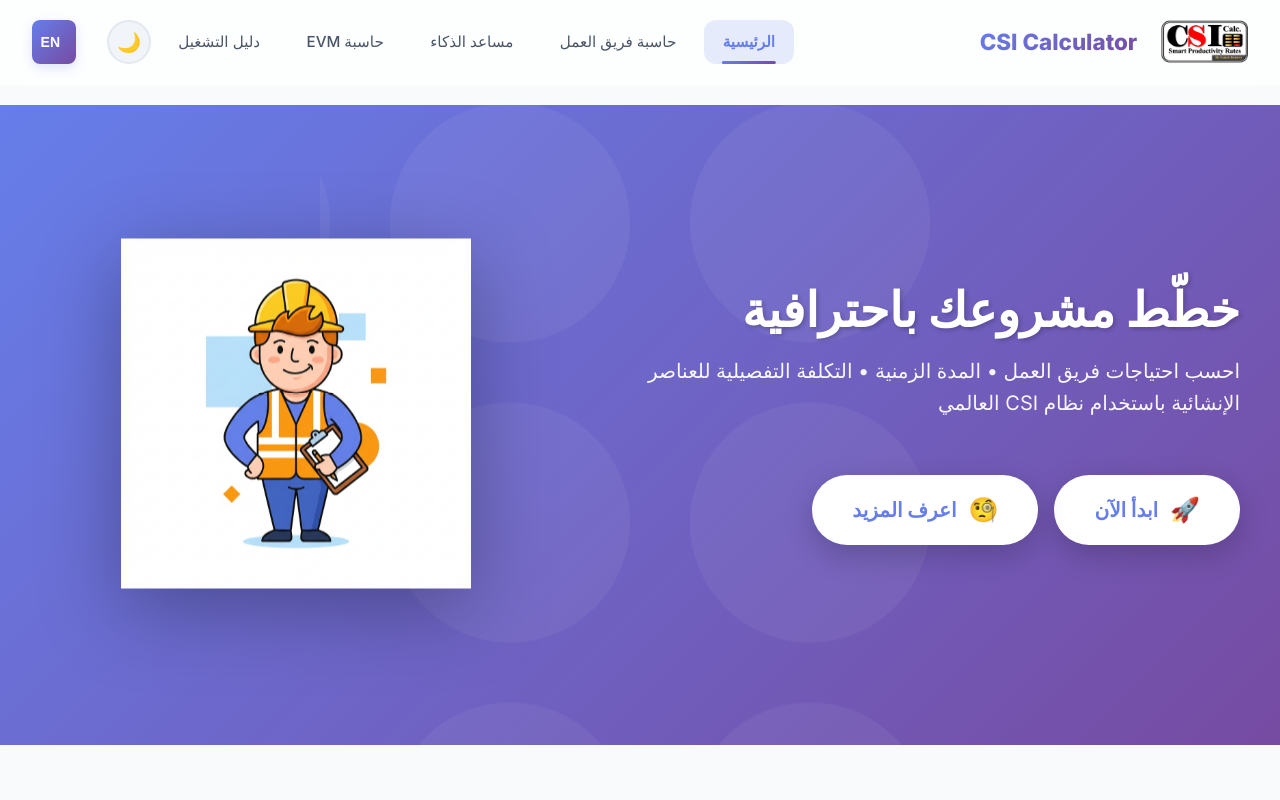
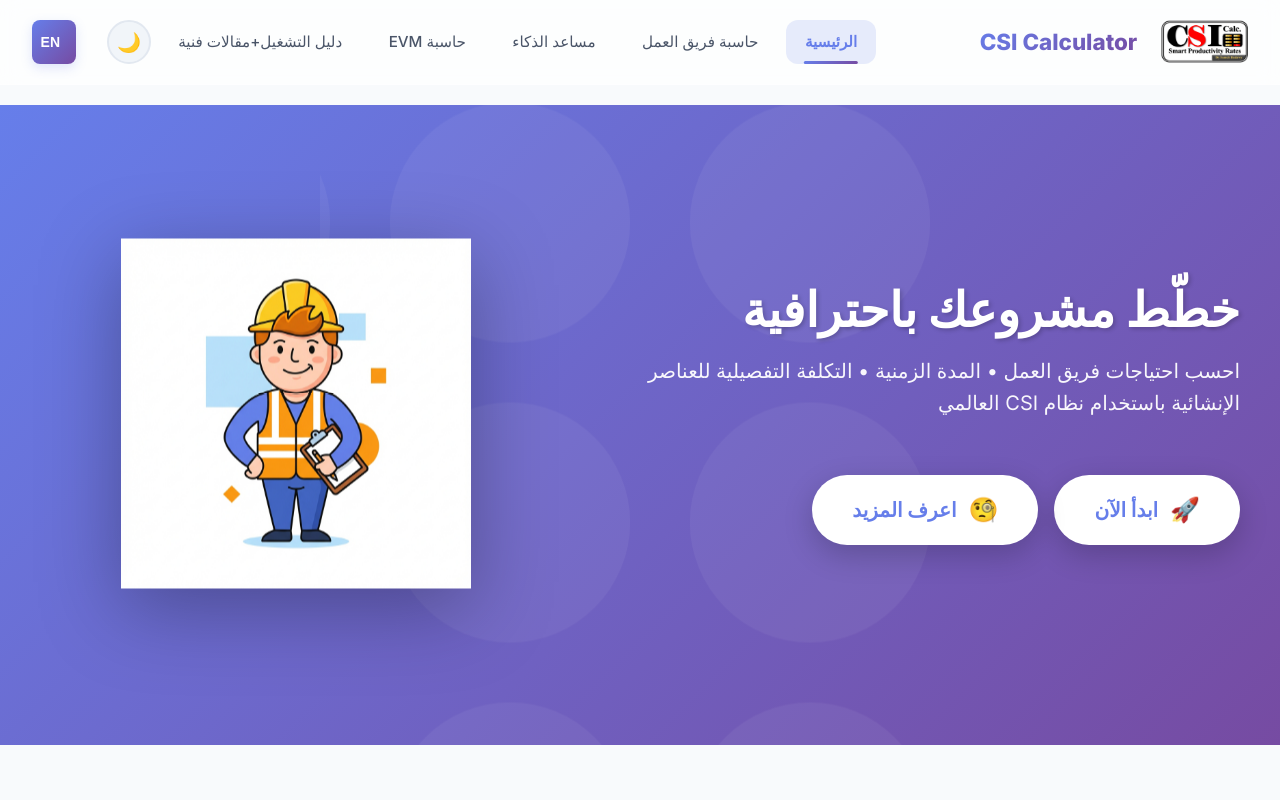
Before and after one commit to SamehB89/csi-calculator-frontend, a website: page frontend/index.html in a window 1280 px wide. Shown: the top 800 px of the page. Drawn offline with Linux system fonts and the light colour scheme.

Commit message:
fix: Replace all Arabic text in English version with proper i18n translations
- Fixed navigation menu showing Arabic text in English version
- Added evmCalculator translation to i18n system
- All menu items now properly translated via data-i18n attributes

```diff
--- a/frontend/index.html
+++ b/frontend/index.html
@@ -33,16 +33,16 @@
                     <span>الرئيسية</span>
                 </a>
                 <a href="crew-calculator.html" data-i18n="crewCalculator" data-icon="🧮">
-                    <span>حاسبة الفريق</span>
+                    <span>Crew Calculator</span>
                 </a>
                 <a href="ai-planner.html" data-i18n="aiPlanner" data-icon="🤖">
-                    <span>المخطط الذكي</span>
+                    <span>AI Planner</span>
                 </a>
-                <a href="evm-calculator.html" data-icon="📊">
-                    <span>حاسبة EVM</span>
+                <a href="evm-calculator.html" data-i18n="evmCalculator" data-icon="📊">
+                    <span>EVM Calculator</span>
                 </a>
-                <a href="blog/index.html" data-icon="📚">
-                    <span>دليل التشغيل</span>
+                <a href="blog/index.html" data-i18n="blog" data-icon="📚">
+                    <span>Manual & Tips</span>
                 </a>
                 <button id="themeToggle" class="theme-toggle" onclick="toggleTheme()" title="Toggle Theme">
                     🌙
--- a/frontend/js/i18n.js
+++ b/frontend/js/i18n.js
@@ -8,6 +8,7 @@ const translations = {
         home: 'الرئيسية',
         crewCalculator: 'حاسبة فريق العمل',
         aiPlanner: 'مساعد الذكاء',
+        evmCalculator: 'حاسبة EVM',
         blog: 'دليل التشغيل+مقالات فنية',
         plannerTitle: '🤖 مساعد التخطيط الذكي',
         welcomeMsg: 'مرحبًا! أنا مساعد الذكاء. اكتب العمل المطلوب (مثال: أساسات منفصلة 100 م³ خرسانة) وسأقترح الأنشطة والمدة وفرق العمل.',
@@ -195,6 +196,7 @@ const translations = {
         home: 'Home',
         crewCalculator: 'Crew Calculator',
         aiPlanner: 'AI Chat Wizard',
+        evmCalculator: 'EVM Calculator',
         blog: 'Manual+Knowledge Bites',
         plannerTitle: '🤖 AI Construction Wizard',
         welcomeMsg: 'Hello! I am your AI assistant. Describe the work (e.g., Isolated foundations 100 m3 concrete) and I’ll propose tasks, duration, and crews.',
```
Also changed, not shown: frontend/evm-calculator.html (+7 -7 lines).
